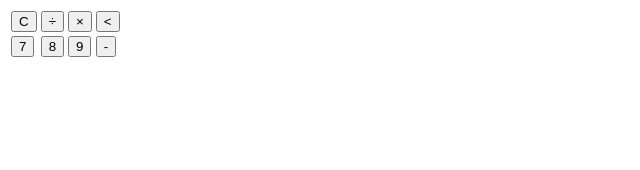
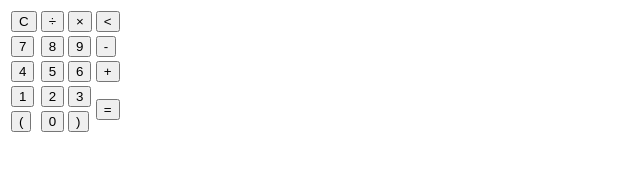
Before and after one commit to LasithaR01/Calculator-Learn-JavaScript, a plain HTML site: page index.html in a window 1280 px wide. Shown: the whole page, without its empty margins (0-640 px from the left). Drawn offline with Linux system fonts and the light colour scheme.

Commit message:
Finished - Html Code

```diff
--- a/index.html
+++ b/index.html
@@ -2,28 +2,27 @@
 <html lang="en">
 <head>
     <meta charset="UTF-8">
-    <meta http-equiv="X-UA-Compatible".content="IE-edge">
+    <meta http-equiv="X-UA-Compatible" content="IE=edge">
     <meta name="viewport" content="width=device-width, initial-scale=1.0">
-    <!--Style File Link*/-->
     <link rel="stylesheet" href="style.css">
-    <title>Calculator</title>
+    <title>Title</title>
 </head>
 <body>
     <div class="container">
-        <div class="calculator-dark">
-            <div class="theme-toggler-active">
+        <div class="calculator dark">
+            <div class="theme-toggler active">
                 <i class="toggler-icon"></i>
             </div>
             <div class="display-screen">
-               <div id="display"></div>
+                <div id="display"></div>
             </div>
-            <div class="button">
+            <div class="buttons">
                 <table>
                     <tr>
                         <td><button class="btn-operator" id="clear">C</button></td>
                         <td><button class="btn-operator" id="/">&divide;</button></td>
                         <td><button class="btn-operator" id="*">&times;</button></td>
-                        <td><button class="btn-operator" id="backspaces"><</button></td>
+                        <td><button class="btn-operator" id="backspace"><</button></td>
                     </tr>
                     <tr>
                         <td><button class="btn-number" id="7">7</button></td>
@@ -31,11 +30,27 @@
                         <td><button class="btn-number" id="9">9</button></td>
                         <td><button class="btn-operator" id="-">-</button></td>
                     </tr>
+                    <tr>
+                        <td><button class="btn-number" id="4">4</button></td>
+                        <td><button class="btn-number" id="5">5</button></td>
+                        <td><button class="btn-number" id="6">6</button></td>
+                        <td><button class="btn-operator" id="+">+</button></td>
+                    </tr>
+                    <tr>
+                        <td><button class="btn-number" id="1">1</button></td>
+                        <td><button class="btn-number" id="2">2</button></td>
+                        <td><button class="btn-number" id="3">3</button></td>
+                        <td rowspan="2"><button class="btn-equal" id="equal">=</button></td>
+                    </tr>
+                    <tr>
+                        <td><button class="btn-operator" id="(">(</button></td>
+                        <td><button class="btn-number" id="0">0</button></td>
+                        <td><button class="btn-operator" id=")">)</button></td>
+                    </tr>
                 </table>
             </div>
         </div>
     </div>
-    <!--//Script File link-->
     <script src="script.js"></script>
 </body>
 </html>
```
